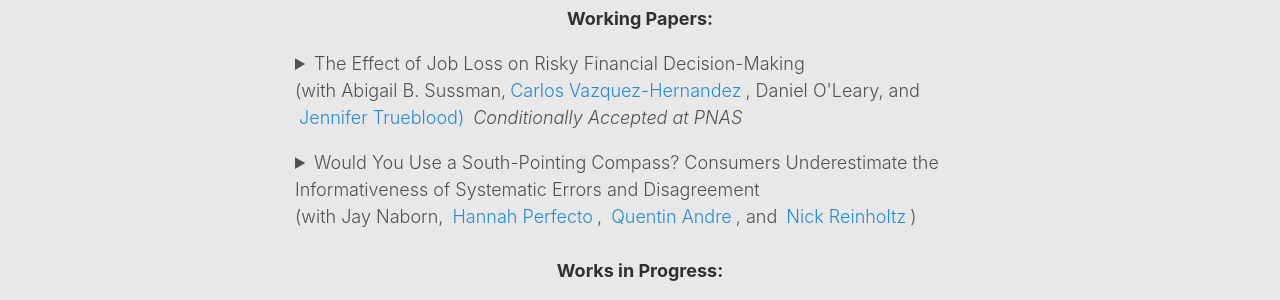
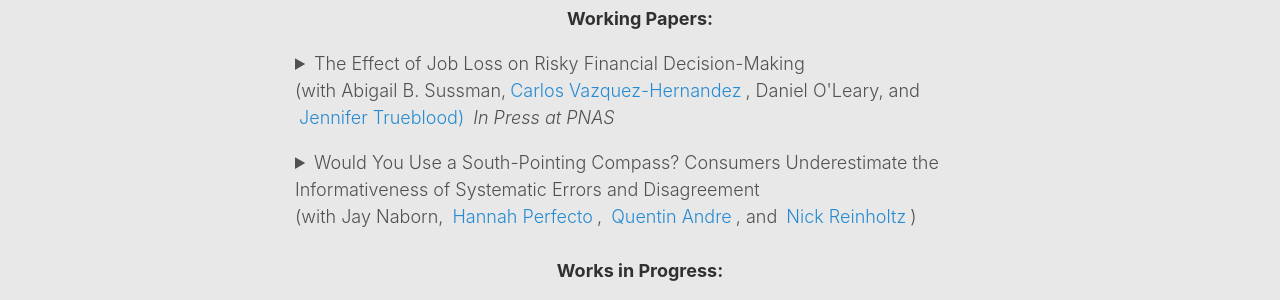
Before and after one commit to shirshma/shirshma.github.io, a Jekyll site: the page built from docs/research.md, in a window 1280 px wide. Shown: the part 602-902 px from the top of the page. Built offline with Jekyll 4.4.1, drawn with Linux system fonts in a browser that asks for light colours.

Commit message:
Update research.md

```diff
--- a/docs/research.md
+++ b/docs/research.md
@@ -45,7 +45,7 @@ US Households currently hold $770 billion in credit card debt, often managing re
 <p align="center"><strong>Working Papers:</strong></p>
 
 <p><details>
-<summary>The Effect of Job Loss on Risky Financial Decision-Making <br> (with  Abigail B. Sussman,<a href="https://www.sydney.edu.au/business/about/our-people/academic-staff/carlos-vazquezhernandez.html">Carlos Vazquez-Hernandez</a>, Daniel O'Leary, and <a href="https://computationaldecisionlab.wordpress.com/">Jennifer Trueblood) </a> <i>Conditionally Accepted at PNAS</i>
+<summary>The Effect of Job Loss on Risky Financial Decision-Making <br> (with  Abigail B. Sussman,<a href="https://www.sydney.edu.au/business/about/our-people/academic-staff/carlos-vazquezhernandez.html">Carlos Vazquez-Hernandez</a>, Daniel O'Leary, and <a href="https://computationaldecisionlab.wordpress.com/">Jennifer Trueblood) </a> <i>In Press at PNAS</i>
 </summary>
 <b>Abstract:</b>
 Job loss is a common and disruptive life event. It is known to have numerous long term negative effects on financial, health, and social outcomes. While the negative effects of becoming unemployed on health and well-being are well-understood, the influence of job loss on financial decisions has received little attention. Across  a large-scale survey (N = 37,854), spending data from a bank (N=404,470), and two online experiments (total N=1403), we find that job loss increases financial risk taking. First, in survey data, job-loss is associated with elevated levels of self-reported financial risk taking and lottery ticket purchases. Next, using administrative data from a large bank, we find consistent causal evidence of the influence of job loss on gambling spending. Although total spending decreases after job loss, gambling spending is less affected than our control categories. Finally, we turn to two incentive-compatible manipulations of job loss operationalized in a lab setting. We find that this experimental manipulation increases the take-up of financial risks. The current finding that job loss increases financial risk taking could accentuate long term negative financial effects of job loss.
```
